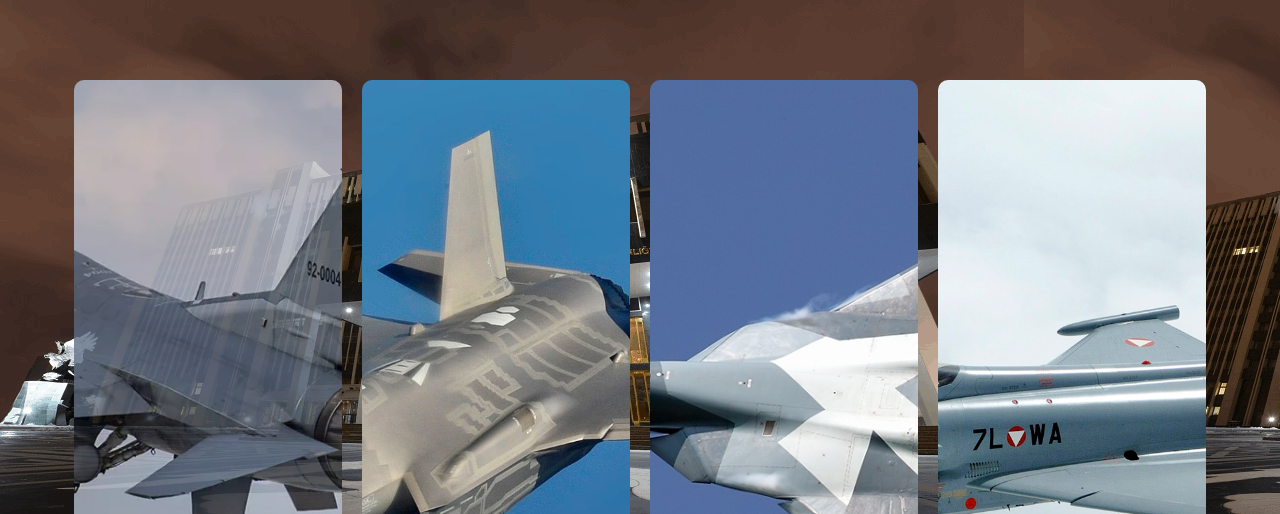
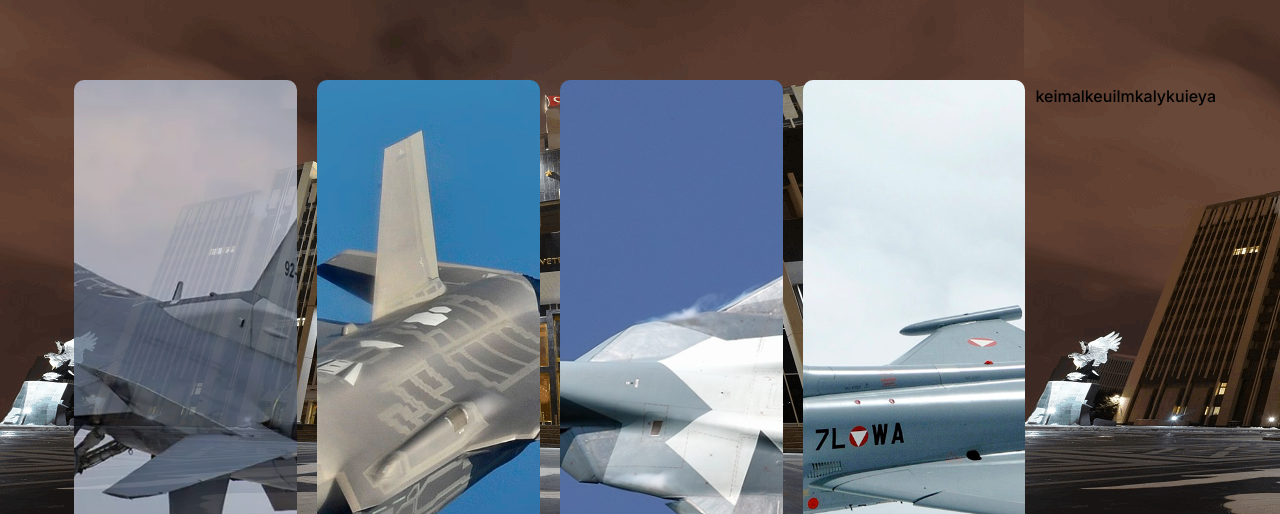
Before and after one commit to ozmberkan/masb-ortak-proje, a plain HTML site: page mehmet/mehmet.html in a window 1280 px wide. Shown: the top 514 px of the page. Drawn offline with Linux system fonts and the light colour scheme.

Commit message:
kmtkmtkm

```diff
--- a/mehmet/mehmet.html
+++ b/mehmet/mehmet.html
@@ -13,7 +13,7 @@
         <div class="panel active" style="background-image: url(./su-57.jpg);background-size: cover;"><h3>Suhoy Su-57</h3></div>
         <div class="panel active" style="background-image: url(./Eurofighter_Typhoon_AUT.jpg);background-size: cover;"><h3>Eurofighter Typhoon</h3></div>
 
-
+             <p>keimalkeuilmkalykuieya</p>
     </div>
 
 
```
